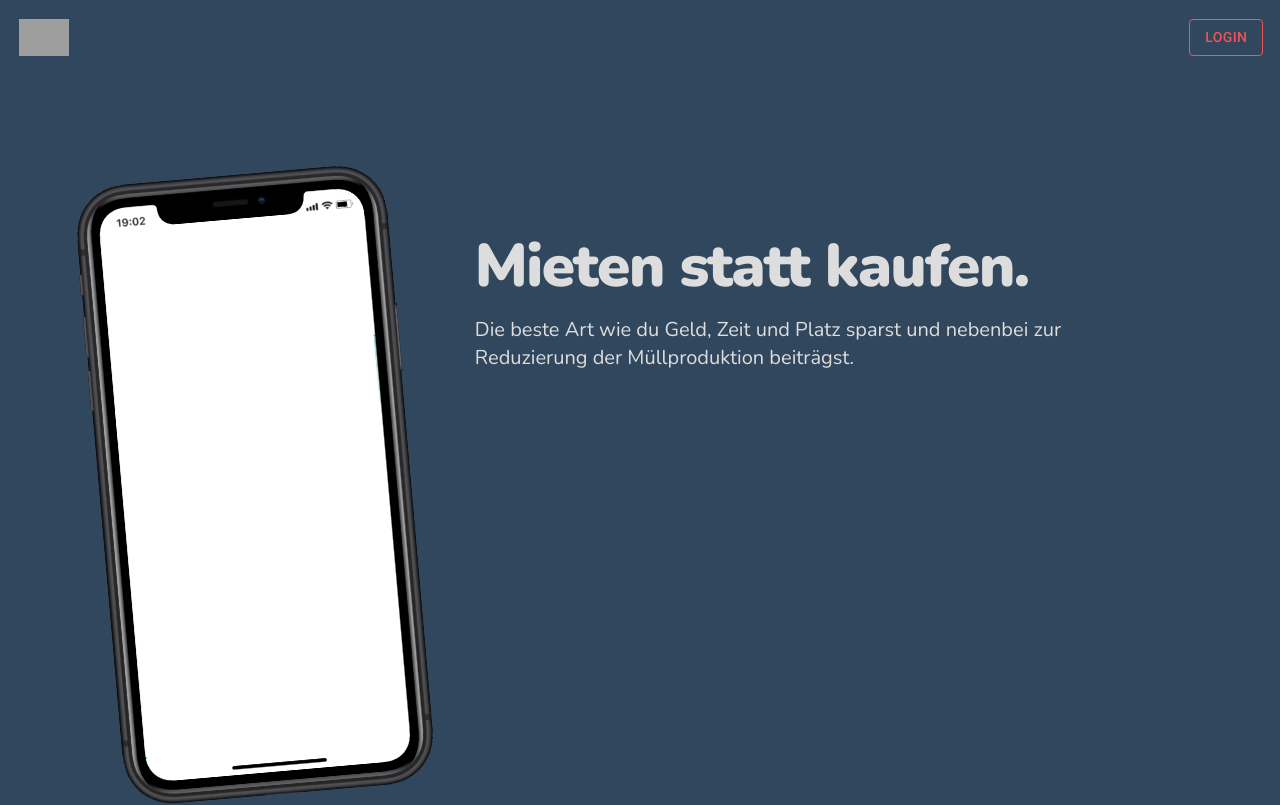
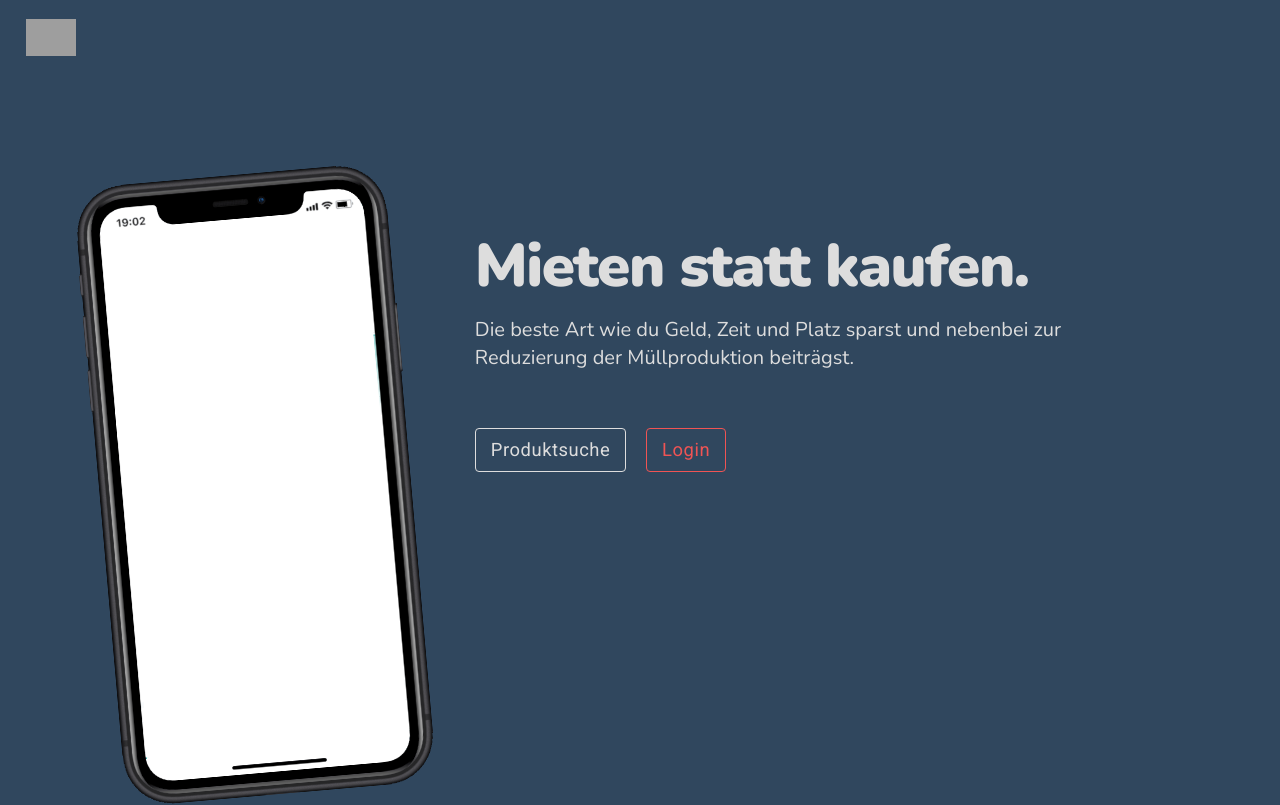
Before and after one commit to steinerphil/justuseapp, a React (Create React App) app in the folder frontend/: page / in a window 1280 px wide. Shown: the top 805 px of the page. Built offline with nearby package versions, Linux system fonts and the light colour scheme; grey boxes are pictures that could not be loaded.

Commit message:
implement productcard and product overview, modified buttons in header, save token in local storage

```diff
--- a/frontend/src/App.js
+++ b/frontend/src/App.js
@@ -24,7 +24,7 @@ function App() {
                     <Auth code={code}/>
                 </Route>
                 <Route exact path="/products/overview/">
-                    <ProductOverview/>
+                    <ProductOverview />
                 </Route>
             </Switch>
         </div>
--- a/frontend/src/components/ProductCard.js
+++ b/frontend/src/components/ProductCard.js
@@ -1,12 +1,38 @@
-export default function ProductCard({product: {price, title}}) {
+import Card from '@mui/material/Card';
+import CardActions from '@mui/material/CardActions';
+import CardContent from '@mui/material/CardContent';
+import CardMedia from '@mui/material/CardMedia';
+import Button from '@mui/material/Button';
+import Typography from '@mui/material/Typography';
+
+export default function ProductCard({product: {price, title, isAvailable}}) {
 
     return (
-        <>
-            <div>IMAGE</div>
-            <p>{title}</p>
-            {title ? <p>Verfügbar</p> : <p>derzeit vermietet</p>}
-            <p>{price}</p>
-        </>
+
+
+    <Card sx={{ maxWidth: 345 }}>
+        <CardMedia
+            component="img"
+            alt="green iguana"
+            height="140"
+            image="https://res.cloudinary.com/dlxgg8z5j/image/upload/v1636193241/sample.jpg"
+        />
+        <CardContent>
+            <Typography gutterBottom variant="h5" component="div">
+                {title}
+            </Typography>
+            <Typography variant="body2" color="text.secondary">
+               ab {price.toFixed(2)} € p.M.
+            </Typography>
+            <Typography variant="body2" color="text.secondary">
+                Verfügbarkeit: {isAvailable ? "Verfügbar" : "derzeit vermietet"}
+            </Typography>
+        </CardContent>
+        <CardActions>
+            <Button size="small">Share</Button>
+            <Button size="small">Learn More</Button>
+        </CardActions>
+    </Card>
     )
 
 }
--- a/frontend/src/components/header.js
+++ b/frontend/src/components/header.js
@@ -10,7 +10,10 @@ function Header() {
     return (
         <HeaderContainer>
             <Logo src={logo} onClick={() => history.push("/")} alt="logo"/>
-            <LoginButton variant="outlined" onClick={() => history.push("/login")}>Login</LoginButton>
+            <ButtonContainer>
+                <LoginButton variant="outlined" onClick={() => history.push("/login")}>Login</LoginButton>
+            <SearchButton variant="outlined" onClick={() => history.push("/products/overview")}>Produktsuche</SearchButton>
+            </ButtonContainer>
         </HeaderContainer>
     )
 }
@@ -22,15 +25,15 @@ const HeaderContainer = styled.section`
   height: 75px;
   display: flex;
   align-items: center;
+  padding: 0 2%;
 `
 
 const Logo = styled.img`
   @media (min-width: 260px) {
-    margin-left: 1.5%;
     width: auto;
     height: 50%
   }
-  @media (max-width: 259px) {
+  @media (max-width: 360px) {
     display: none;
   }
 
@@ -38,23 +41,43 @@ const Logo = styled.img`
 
 const LoginButton = styled(Button)`
   && {
-
+    text-transform: none;
     color: #F05454;
     border-color: #F05454;
+    margin-left: 3%;
+    order: 2;
 
     :hover {
-      border-color: #DDDDDD;
-      color: #DDDDDD;
+      border-color: #F57575FF;
+      color: #F57575FF;
     }
-
-    @media (min-width: 260px) {
-      position: absolute;
-      right: 1.3%;
-    }
-
-    @media (max-width: 259px) {
-      margin: auto;
+    @media (min-width: 573px) {
+      display: none;
     }
   }
 
 `
+
+const SearchButton = styled(Button)`
+  && {
+    text-transform: none;
+    color: #DDDDDD;
+    border-color: #DDDDDD;
+    margin-left: 3%;
+    order: 1;
+
+    :hover {
+      border-color: #9E9D9DFF;
+      color: #9E9D9DFF;
+    }
+    @media (min-width: 573px) {
+      display: none;
+    }
+  }
+
+`
+
+const ButtonContainer = styled.div`
+margin-left: auto;
+  display: flex;
+`
--- a/frontend/src/context/AuthProvider.js
+++ b/frontend/src/context/AuthProvider.js
@@ -15,22 +15,25 @@ export default function AuthProvider({children}) {
             .then(response => response.data)
             .then(data => {
                 setToken(data)
+                localStorage.setItem('token', data)
             })
-            .then( () => history.push("/"))
+            .then(() => history.push("/"))
             .catch(err => console.log(err))
     }
 
-    function loginWithGithub(code){
+    function loginWithGithub(code) {
         postGithubLogin(code)
             .then(response => response.data)
             .then(token => {
-                setToken(token)})
+                setToken(token)
+                localStorage.setItem('token', token)
+            })
             .then(() => history.push("/"))
             .catch(err => console.log(err))
     }
 
 
-    return(
+    return (
         <AuthContext.Provider value={{token, login, loginWithGithub}}>
             {children}
         </AuthContext.Provider>
--- a/frontend/src/hooks/useProducts.js
+++ b/frontend/src/hooks/useProducts.js
@@ -1,17 +1,14 @@
-import {useContext, useState} from 'react'
-import {AuthContext} from '../context/AuthProvider'
+import {useState} from 'react'
+
 import {getProducts} from "../service/productApiService";
 
 export default function useProducts() {
 
     const [products, setProducts] = useState([])
-    const {token} = useContext(AuthContext)
 
     const getAllProducts = () => {
         getProducts()
             .then(data => {
-                console.log(data)
-                console.log(token)
                 setProducts(data)
             })
             .catch(err => console.log(err))
--- a/frontend/src/pages/Homepage.js
+++ b/frontend/src/pages/Homepage.js
@@ -7,9 +7,12 @@ import Filter3Icon from '@mui/icons-material/Filter3';
 import ScreenSearchDesktopTwoToneIcon from '@mui/icons-material/ScreenSearchDesktopTwoTone';
 import ShoppingCartTwoToneIcon from '@mui/icons-material/ShoppingCartTwoTone';
 import AssignmentTurnedInTwoToneIcon from '@mui/icons-material/AssignmentTurnedInTwoTone';
+import Button from "@mui/material/Button";
+import {useHistory} from "react-router-dom";
 
 export default function Homepage() {
 
+    const history = useHistory()
 
     return (
         <Container>
@@ -19,6 +22,8 @@ export default function Homepage() {
                     <PFirst>Die beste Art wie du Geld, Zeit und Platz sparst
                         und nebenbei zur Reduzierung der Müllproduktion beiträgst.
                     </PFirst>
+                    <SearchButton variant="outlined" onClick={() => history.push("/products/overview")}>Produktsuche</SearchButton>
+                    <LoginButton variant="outlined" onClick={() => history.push("/login")}>Login</LoginButton>
                 </Heading>
                 <Phone src={phone} alt="smartphone"/>
             </FirstSection>
@@ -77,9 +82,13 @@ const Heading = styled.div`
   position: relative;
   top: 1rem;
   padding: 5%;
+
+  @media(min-width: 600px) and (max-width: 767px){
+    padding: 0 5% 5% 5%;
+  }
 `
 
-const H2 = styled.h1`
+const H2 = styled.h2`
   margin-top: 0;
   margin-bottom: auto;
   letter-spacing: -.025em;
@@ -115,6 +124,13 @@ const PFirst = styled.p`
     max-width: 36rem;
     margin-top: 1.25rem;
   }
+
+  @media (min-width: 930px) {
+    font-size: 1.25rem;
+    line-height: 1.75rem;
+    margin: 1.25rem 0 8.5% 0;
+
+  }
 `
 
 const Phone = styled.img`
@@ -127,6 +143,49 @@ const Phone = styled.img`
     display: none;
   }
 `
+
+const LoginButton = styled(Button)`
+  && {
+    text-transform: none;
+    color: #F05454;
+    border-color: #F05454;
+    margin-left: 3%;
+    order: 2;
+    font-size: 1.15rem;
+    font-weight: 400;
+
+    :hover {
+      border-color: #F57575FF;
+      color: #F57575FF;
+    }
+
+    @media (max-width: 572px) {
+      display: none;
+    }
+  }
+
+`
+
+const SearchButton = styled(Button)`
+  && {
+    text-transform: none;
+    color: #DDDDDD;
+    border-color: #DDDDDD;
+    order: 1;
+    font-size: 1.15rem;
+    font-weight: 400;
+
+    :hover {
+      border-color: #9E9D9DFF;
+      color: #9E9D9DFF;
+    }
+    @media (max-width: 572px) {
+      display: none;
+    }
+  }
+
+`
+
 
 const SecondSection = styled.section`
   background-color: #DDDDDD;
--- a/frontend/src/pages/ProductOverview.js
+++ b/frontend/src/pages/ProductOverview.js
@@ -1,6 +1,7 @@
 import useProducts from "../hooks/useProducts";
 import {useEffect} from "react";
 import ProductCard from "../components/ProductCard";
+import styled from "styled-components/macro";
 
 export default function ProductOverview(){
 
@@ -13,12 +14,17 @@ export default function ProductOverview(){
 
     return(
 
-        <>
+        <Wrapper>
+            <style>{'body {background-color:#DDDDDD;'}</style>
             {products.map(product => (
                 <ProductCard product={product} key={product.id}/>
             ))}
-        </>
+        </Wrapper>
 
     )
 
 }
+
+const Wrapper = styled.div`
+  display: flex;
+`
```
Also changed, not shown: 2 other files (tests, documents, lock files or other folders).
